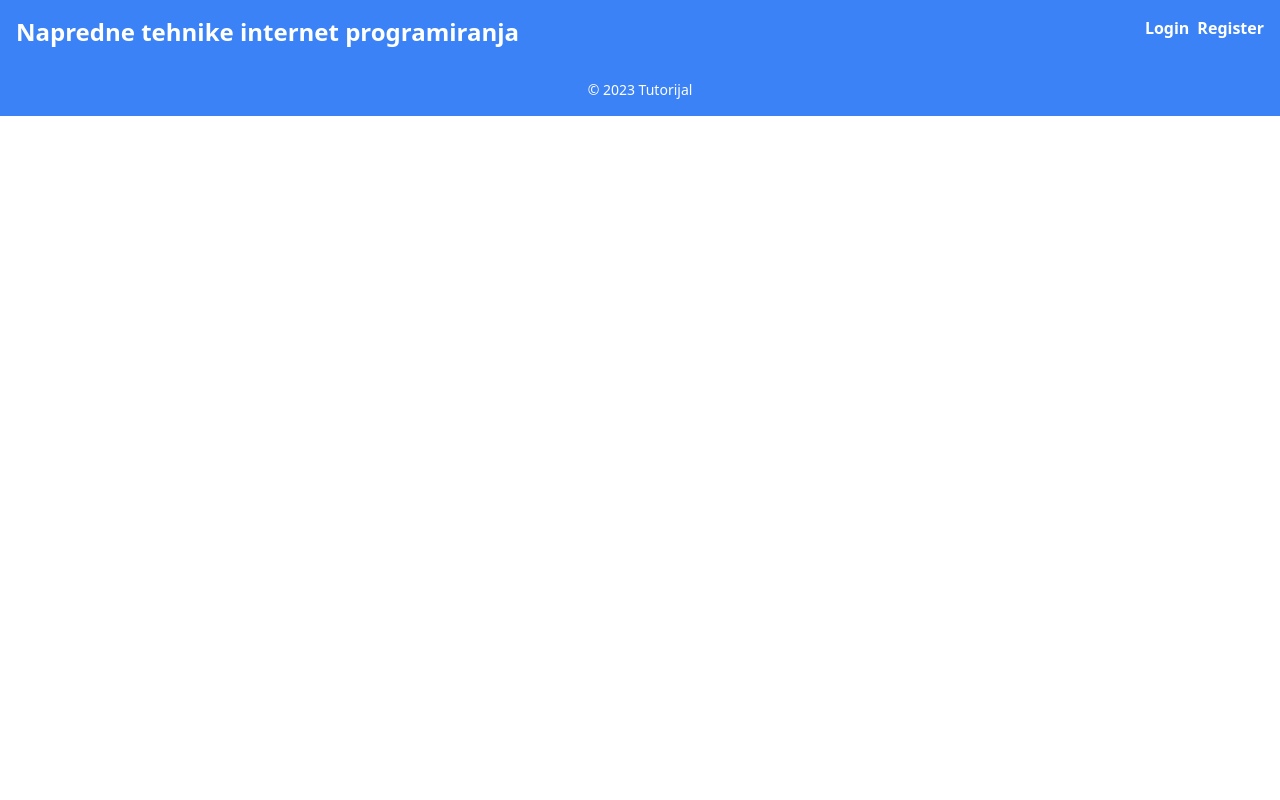
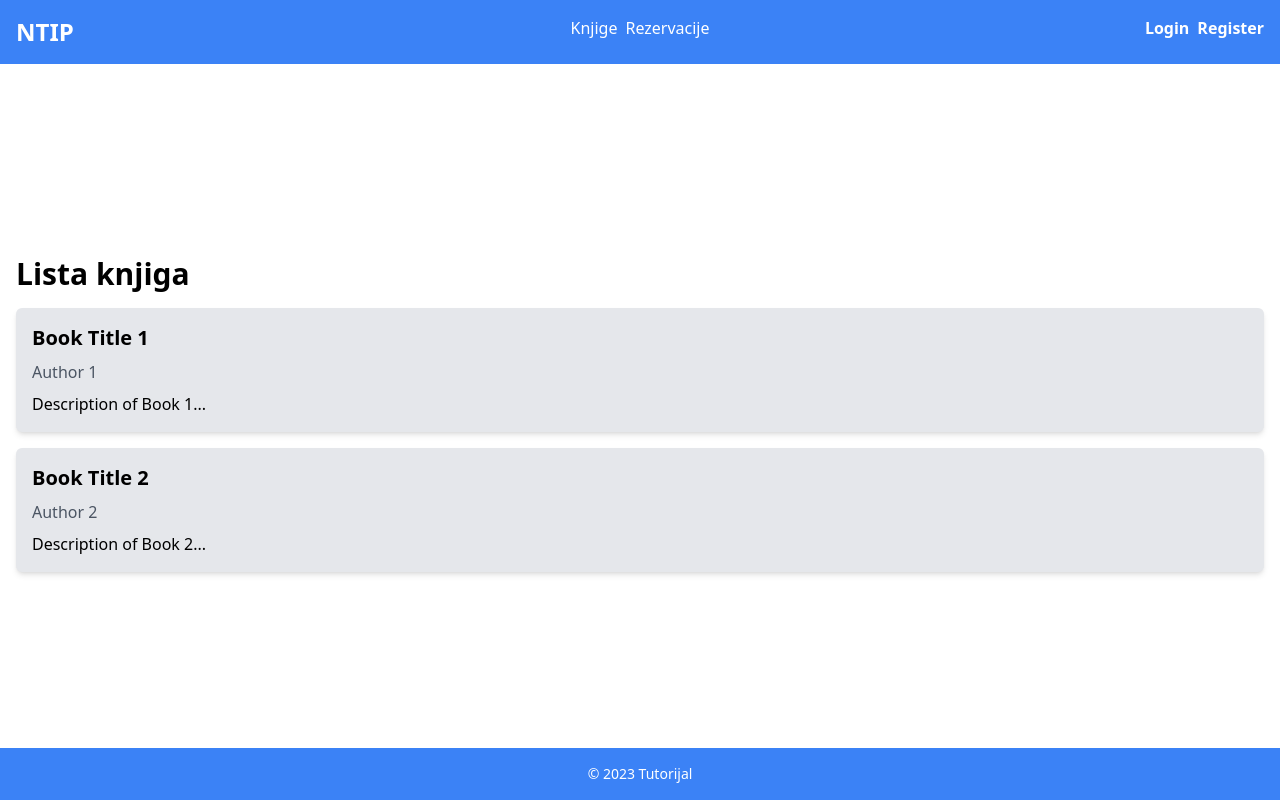
Before and after one commit to zinaid/NTIP, a React (Create React App) app in the folder client/: page /books in a window 1280 px wide. Built offline with nearby package versions, Linux system fonts and the light colour scheme.

Commit message:
Add books and reservations

```diff
--- a/client/src/components/header/Header.js
+++ b/client/src/components/header/Header.js
@@ -11,7 +11,11 @@ function Header({auth, setAuth}) {
   return (
     <header className="bg-blue-500 p-4">
       <div className="flex flex-row mx-auto">
-        <Link to="/" className="text-white text-2xl font-bold w-full">Napredne tehnike internet programiranja</Link>
+        <Link to="/" className="text-white text-2xl font-bold w-full">NTIP</Link>
+        <div>
+          <Link to="/books" className="text-white w-full mr-2">Knjige</Link>
+          <Link to="/reservations" className="text-white w-full">Rezervacije</Link>
+        </div>
         <div className="flex justify-end font-bold text-white w-full">
           {!auth ? (
           <>
--- /dev/null
+++ b/client/src/pages/books/Book.js
@@ -0,0 +1,13 @@
+import React from 'react';
+
+function Book ({ title, author, description }) {
+  return (
+    <div className="bg-gray-200 shadow-md p-4 mb-4 rounded-md">
+      <h2 className="text-xl font-bold mb-2">{title}</h2>
+      <p className="text-gray-600">{author}</p>
+      <p className="mt-2">{description}</p>
+    </div>
+  );
+};
+
+export default Book;
--- /dev/null
+++ b/client/src/pages/books/Books.js
@@ -0,0 +1,31 @@
+import Book from './Book'
+
+function Books() {
+    // Dummy data
+    const books = [
+        {
+        id: 1,
+        title: 'Book Title 1',
+        author: 'Author 1',
+        description: 'Description of Book 1...',
+        },
+        {
+        id: 2,
+        title: 'Book Title 2',
+        author: 'Author 2',
+        description: 'Description of Book 2...',
+        },
+    ];
+
+    return (
+        <div className="container mx-auto mt-8">
+        <h1 className="text-3xl font-bold mb-4">Lista knjiga</h1>
+
+        {books.map((book) => (
+            <Book key={book.id} {...book} />
+        ))}
+        </div>
+    );
+}
+
+export default Books
--- /dev/null
+++ b/client/src/pages/reservations/Reservations.js
@@ -0,0 +1,9 @@
+function Reservations() {
+    return (
+      <div>
+          RESERVATIONS
+      </div>
+    )
+  }
+
+  export default Reservations
--- a/client/src/routes/routesList.js
+++ b/client/src/routes/routesList.js
@@ -2,6 +2,8 @@ import { Routes, Route } from 'react-router-dom';
 import Login from '../pages/login/Login'
 import Register from '../pages/register/Register'
 import Dashboard from '../pages/dashboard/Dashboard'
+import Reservations from '../pages/reservations/Reservations'
+import Books from '../pages/books/Books'
 import Body from '../components/body/Body'
 
 function RoutesList({auth, setAuth}) {
@@ -13,6 +15,8 @@ function RoutesList({auth, setAuth}) {
         <Route path="login" element={<Login setAuth={setAuth} />} />
         <Route path="logout" element={<Login setAuth={setAuth} />} />
         <Route path="register" element={<Register />} />
+        <Route path="books" element={<Books />} />
+        <Route path="reservations" element={<Reservations />} />
       </Route>
       </Routes>
   );
```
